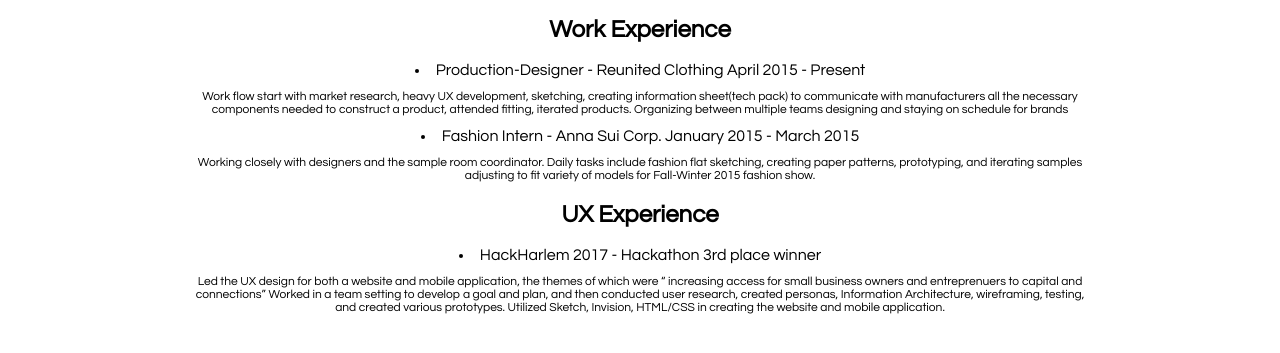
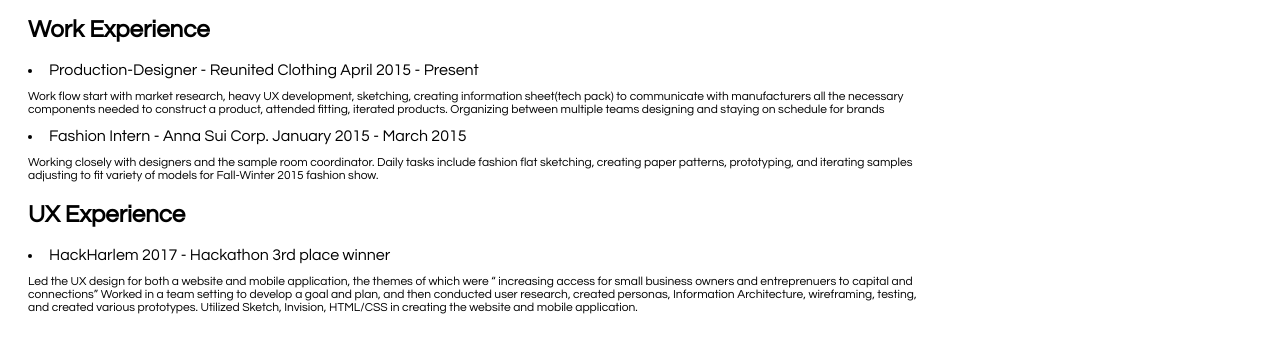
Before and after one commit to petchthep/portfolioh, a plain HTML site: page index.html in a window 1280 px wide. Shown: the part 405-758 px from the top of the page. Drawn offline with Linux system fonts and the light colour scheme.

Commit message:
changed to left

```diff
--- a/css/paige.css
+++ b/css/paige.css
@@ -1,6 +1,6 @@
 html, body{
 	font-family: "Century Gothic", CenturyGothic, AppleGothic, sans-serif;
-	text-align: center
+	text-align: center;
 }
 
 header{
@@ -13,13 +13,17 @@ header img{
 
 
 }
+
+
+
+
 p{
 	font-size: 12px;
 }
 .content{
 	max-width: 900px;
-	margin: 0 auto;
 	padding: 0 20px;
+	text-align: left;
 }
 
 a{
--- a/index.html
+++ b/index.html
@@ -1,12 +1,13 @@
 <!DOCTYPE html>
 <html>
 <head>
+
 	<title>Paige T</title>
+
 	<link rel="stylesheet" type="text/css" href="css/paige.css">
 </head>
 <body>
-	<div class="wrapper">
-	<header>
+<header>
 
     <style name="captain" type="text/css">
  img:hover{
@@ -21,10 +22,12 @@
  transition: all 1.0s ease;
  }
  </style>
-		<img src="img/profile.jpg">
-		<h1>Hi there, I'm Paige Nampetch.</h1>
+        <img src="img/profile.jpg">
+        <h1>Hi there, I'm Paige Nampetch.</h1>
         <h2>About me</h2>
-	</header>
+    </header>
+	<div class="wrapper">
+
 		<div class="content">
 			<h2>
               Work Experience
```
Also changed, not shown: favicon.ico (added), img/unicorn-face.png (added).
